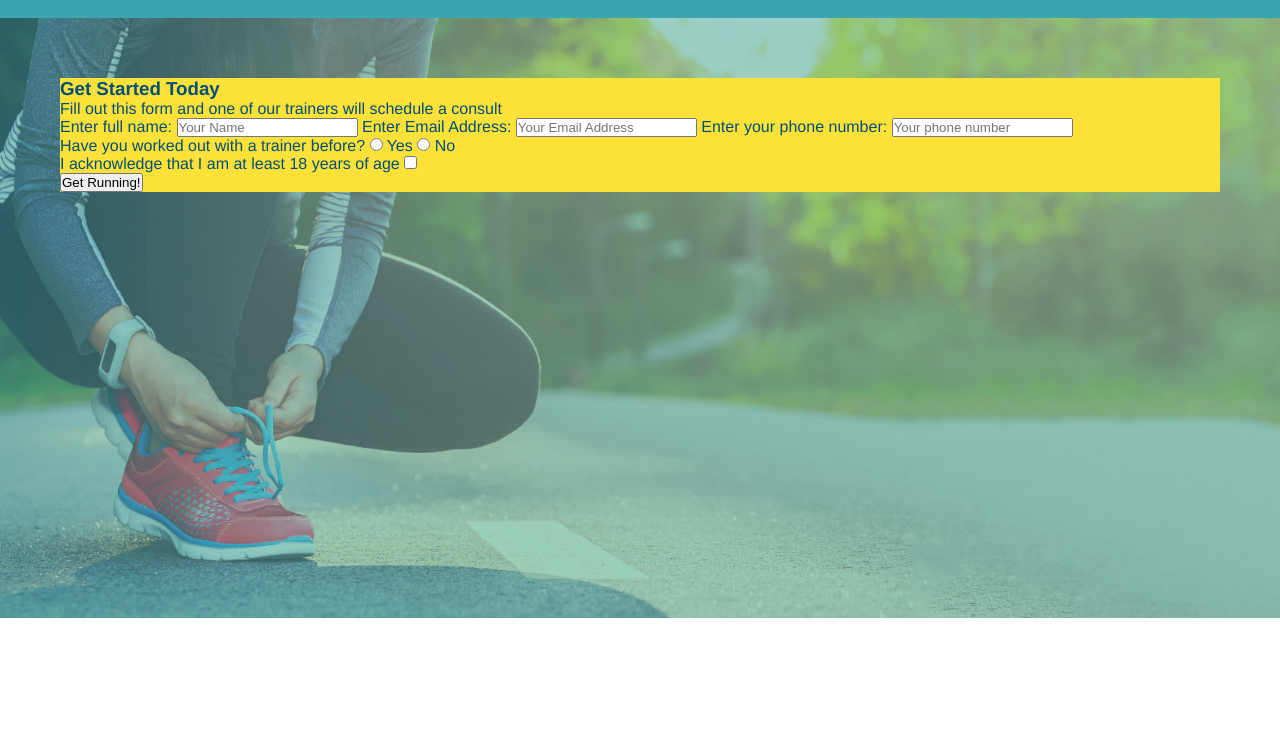
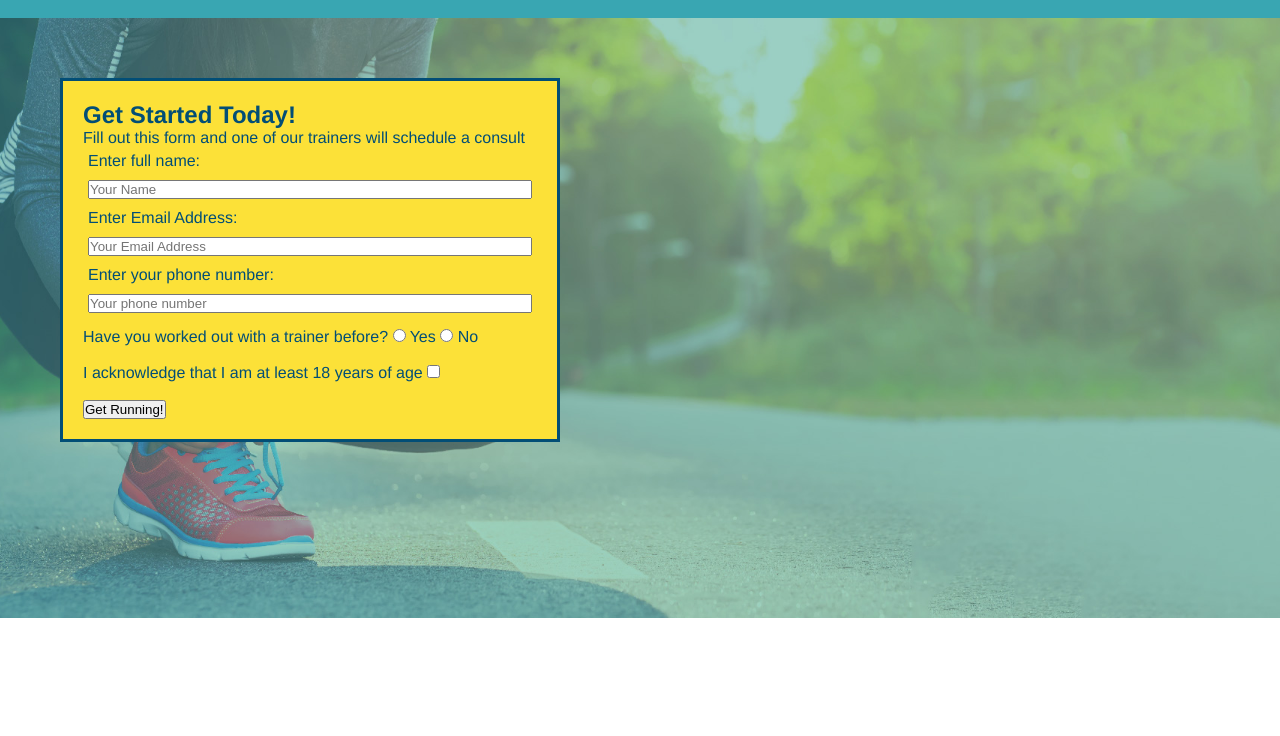
Before and after one commit to Williamb2011/run-buddy, a plain HTML site: page index.html in a window 1280 px wide. Shown: the part 64-800 px from the top of the page. Drawn offline with Linux system fonts and the light colour scheme.

Commit message:
altered form and added more content to style.css

```diff
--- a/assets/css/style.css
+++ b/assets/css/style.css
@@ -15,7 +15,7 @@ body {
 
     font-family: Helvetica, Arial, sans-serif;
 
-   color: #39a6b2;
+    color: #39a6b2;
 
 }
 
@@ -61,7 +61,7 @@ header nav {
 header nav ul li {
 
     display: inline;
-    height:100px;
+    height: 100px;
 
 }
 
@@ -135,31 +135,47 @@ section {
 
 .hero {
 
-      background-image: url("../images/hero-bg.jpg");
+    background-image: url("../images/hero-bg.jpg");
 
-      height: 600px;
+    height: 600px;
 
-      background-size: cover;
+    background-size: cover;
 
-      background-position: center;
+    background-position: center;
 
 }
 
-.hero-div {
+.hero-form {
 
     background-color: #fce138;
 
     color: #024e76;
 
+    padding: 20px;
+
+    width: 500px;
+
+    border: 3px #024e76 solid;
+}
+
+.form-class {
+
+    display: block;
+
+
 
 
 }
 
-.form-class {
+.form-class ul li {
 
-    display:block;
-
-    width:
-
+    display: block;
+    padding: 5px;
 
 }
+
+.form-class ul li input {
+
+    width:100%
+
+}
--- a/index.html
+++ b/index.html
@@ -70,9 +70,9 @@
 
     <section class="hero">
 
-        <div class="hero-div">
+        <div class="hero-form">
 
-            <h3>Get Started Today</h3>
+            <h2>Get Started Today!</h2>
 
             <p>Fill out this form and one of our trainers will schedule a consult</p>
 
@@ -80,17 +80,56 @@
 
             <form class="form-class">
 
+                <ul>
+
+                    <li>
+
                         <label for="name">Enter full name:</label>
+
+
+
+                    </li>
+
+                    <li>
 
                         <input type="text" placeholder="Your Name" name="name" id="name" />
 
+                    </li>
+
+                    <li>
+
                         <label for="email">Enter Email Address:</label>
+
+                    </li>
+
+                    <li>
 
                         <input type="email" placeholder="Your Email Address" name="email" id="email" />
 
+
+                    </li>
+
+                    <li>
+
                         <label for="phone">Enter your phone number:</label>
 
+                    </li>
+
+                    <li>
+
                         <input type="tel" placeholder="Your phone number" name="phone" id="phone" />
+
+                    </li>
+
+                    <li>
+
+
+                    </li>
+
+
+                </ul>
+
+
 
                 <p>
                     Have you worked out with a trainer before?
@@ -105,6 +144,8 @@
 
                 </p>
 
+                <br>
+
                 <p>
 
                     <label for="checkbox">
@@ -116,6 +157,8 @@
                     <input type="checkbox" name="age-confirm" id="checkbox" />
 
                 </p>
+
+                <br>
 
                 <button type="submit">
 
```
Lines whose indentation alone changed are shown as unchanged.
